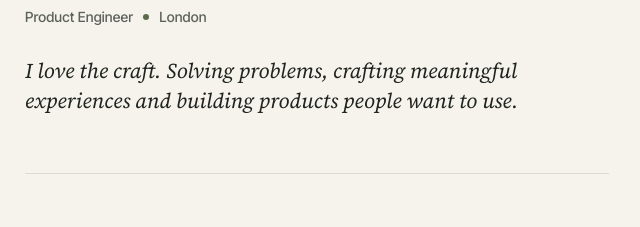
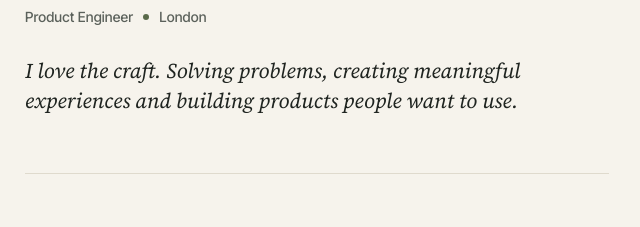
Before and after one commit to andrewmaudsley/andrewmaudsley.github.io, an Astro site: page / in a window 1280 px wide. Shown: the part 146-373 px from the top of the page, 323-963 px from the left. Built offline with nearby package versions, Linux system fonts and the light colour scheme; Astro itself is replaced by a stand-in of ours.

Commit message:
Quote copy tweak

```diff
--- a/src/pages/index.astro
+++ b/src/pages/index.astro
@@ -11,6 +11,10 @@ const email = 'andrew@andrewmaudsley.com';
       content="Andrew Maudsley — Product Engineer building a frontier AI product for private clinicians."
     />
     <link rel="icon" type="image/svg+xml" href="/favicon.svg" />
+    <link rel="icon" type="image/png" sizes="32x32" href="/favicon-32.png" />
+    <link rel="icon" type="image/png" sizes="16x16" href="/favicon-16.png" />
+    <link rel="alternate icon" href="/favicon.ico" />
+    <link rel="apple-touch-icon" sizes="180x180" href="/apple-touch-icon.png" />
     <link rel="preconnect" href="https://fonts.googleapis.com" />
     <link rel="preconnect" href="https://fonts.gstatic.com" crossorigin />
     <link
@@ -188,7 +192,7 @@ const email = 'andrew@andrewmaudsley.com';
           <span>London</span>
         </div>
         <p class="lede">
-          I love the craft. Solving problems, crafting meaningful experiences and building products people want to use.
+          I love the craft. Solving problems, creating meaningful experiences and building products people want to use.
         </p>
       </header>
 
```
